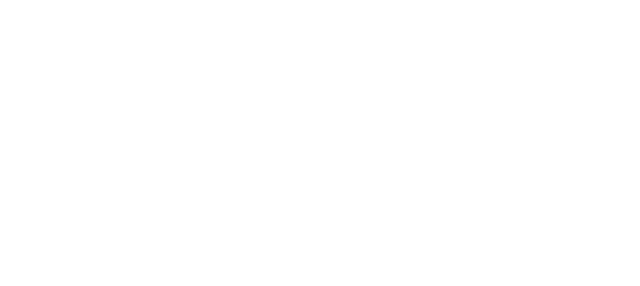
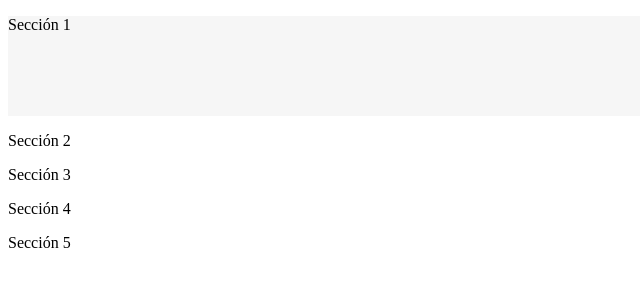
Before and after one commit to samuelzava/semana-1-2, a website: page src/index.html in a window 1280 px wide. Shown: the whole page, without its empty margins (0-640 px from the left). Drawn offline with Linux system fonts and the light colour scheme.

Commit message:
División de script en 5 partes
Se realizó la división del script en las 5 partes necesarias para el proyecto.

```diff
--- a/src/index.html
+++ b/src/index.html
@@ -1,11 +1,49 @@
 <!DOCTYPE html>
-<html lang="en">
+<html lang="es">
 <head>
     <meta charset="UTF-8">
     <meta name="viewport" content="width=device-width, initial-scale=1.0">
     <title>Mi primera pagina web</title>
 </head>
+
+<style>
+    .header{
+        height: 100px;
+        weigth: 2000px
+        border-bottom: 1px solid #EEE;
+        background-color: #f6f6f6;
+    }
+    .container{
+
+    }
+
+</style>
+
 <body>
+    <div class="container">
 
-</body>
-</html>
+        <div class="header">
+            <p>Sección 1</p>
+
+        </div>
+        <div class="section2">
+            <p>Sección 2</p>
+        </div>
+        <div class="section3">
+            <p>Sección 3</p>
+
+        </div>
+        <div class="section4">
+            <p>Sección 4</p>
+
+        </div>
+
+        <div class="footer">
+            <p>Sección 5</p>
+
+        </div>
+
+    </div>
+    </body>
+
+    </html>
```
